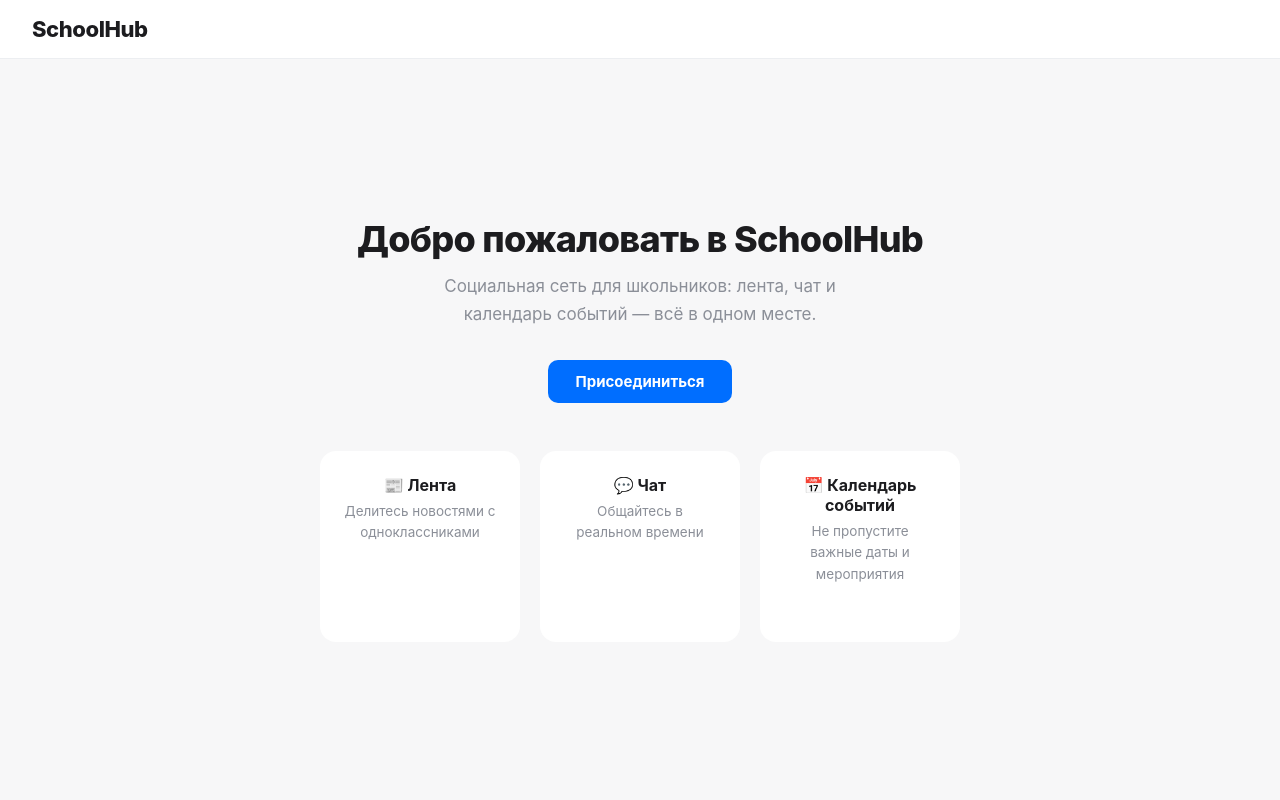
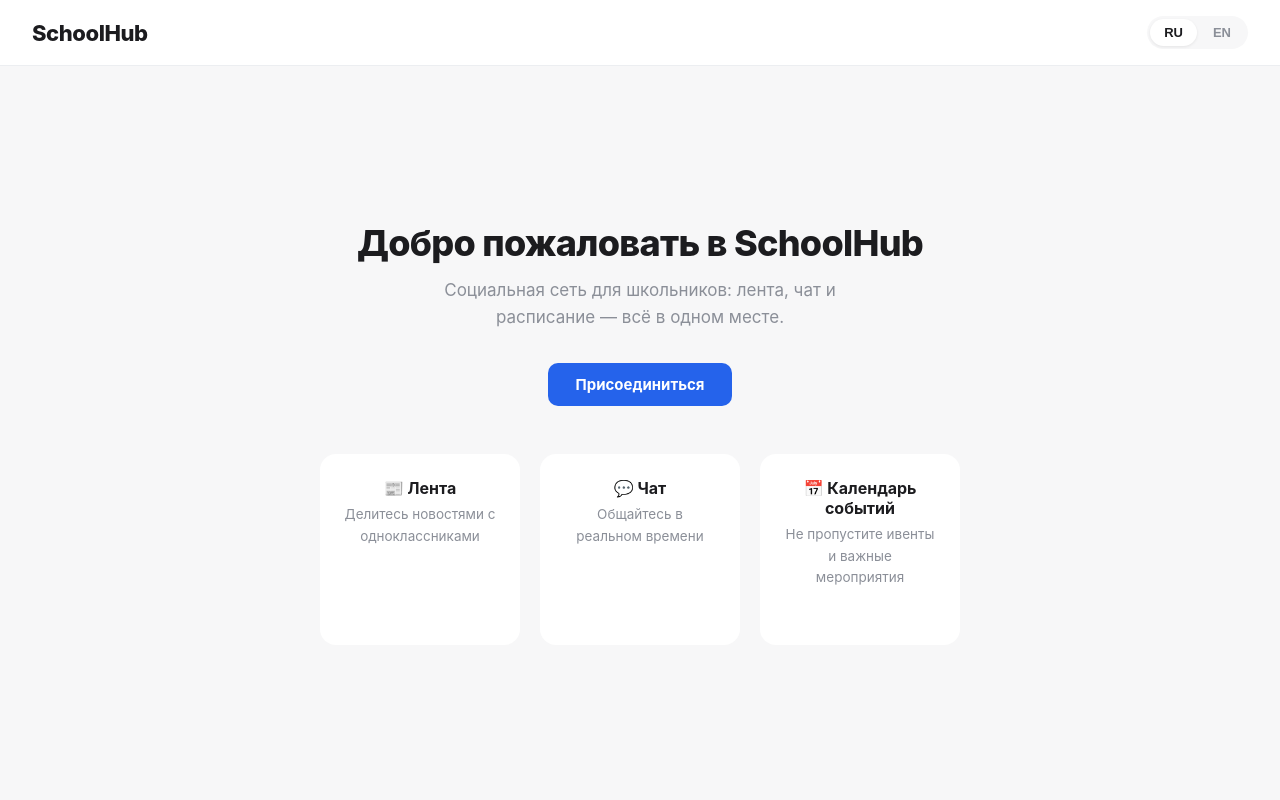
Before and after one commit to esipov117-commits/Schoolhub01, a Django app: page / in a window 1280 px wide. Run offline with Django 5.2, Linux system fonts and the light colour scheme.

Commit message:
Added switch language feature for welcome page

```diff
--- a/templates/welcome.html
+++ b/templates/welcome.html
@@ -1,9 +1,9 @@
 <!DOCTYPE html>
-<html lang="ru">
+<html lang="ru" id="html-root">
 <head>
 <meta charset="UTF-8">
 <meta name="viewport" content="width=device-width, initial-scale=1.0">
-<title>SchoolHub — Добро пожаловать</title>
+<title id="page-title">SchoolHub — Добро пожаловать</title>
 <style>
     :root {
         --bg: #f7f7f8;
@@ -11,7 +11,7 @@
         --text: #1c1c1f;
         --muted: #8b8f98;
         --border: #eceef1;
-        --accent: #006eff;
+        --accent: #2563eb;
         --accent-hover: #1d4ed8;
     }
     * { box-sizing: border-box; margin: 0; padding: 0; }
@@ -23,13 +23,38 @@
         display: flex;
         flex-direction: column;
     }
-
     .topbar {
         background: var(--panel);
         padding: 16px 32px;
         border-bottom: 1px solid var(--border);
+        display: flex;
+        justify-content: space-between;
+        align-items: center;
     }
     .topbar h1 { font-size: 22px; font-weight: 800; letter-spacing: -0.02em; }
+
+    .lang-switch {
+        display: flex;
+        gap: 2px;
+        background: var(--bg);
+        border-radius: 999px;
+        padding: 3px;
+    }
+    .lang-btn {
+        border: none;
+        background: transparent;
+        padding: 6px 14px;
+        border-radius: 999px;
+        font-size: 13px;
+        font-weight: 600;
+        color: var(--muted);
+        cursor: pointer;
+    }
+    .lang-btn.active {
+        background: #ffffff;
+        color: var(--text);
+        box-shadow: 0 1px 3px rgba(0,0,0,0.08);
+    }
 
     .hero {
         flex: 1;
@@ -53,7 +78,6 @@
         margin-bottom: 32px;
         line-height: 1.6;
     }
-
     .buttons { display: flex; gap: 12px; }
     .btn {
         padding: 12px 28px;
@@ -68,12 +92,6 @@
         color: #fff;
     }
     .btn-primary:hover { background: var(--accent-hover); }
-    .btn-secondary {
-        background: var(--panel);
-        color: var(--text);
-        border: 1px solid var(--border);
-    }
-    .btn-secondary:hover { background: var(--bg); }
 
     .features {
         display: flex;
@@ -97,31 +115,90 @@
 
 <div class="topbar">
     <h1>SchoolHub</h1>
+    <div class="lang-switch">
+        <button type="button" class="lang-btn active" data-lang="ru" onclick="setLang('ru')">RU</button>
+        <button type="button" class="lang-btn" data-lang="en" onclick="setLang('en')">EN</button>
+    </div>
 </div>
 
 <div class="hero">
-    <h2>Добро пожаловать в SchoolHub</h2>
-    <p>Социальная сеть для школьников: лента, чат и календарь событий — всё в одном месте.</p>
+    <h2 data-i18n="title">Добро пожаловать в SchoolHub</h2>
+    <p data-i18n="subtitle">Социальная сеть для школьников: лента, чат и расписание — всё в одном месте.</p>
 
     <div class="buttons">
-        <a href="{% url 'register' %}" class="btn btn-primary">Присоединиться</a>
+        <a href="{% url 'register' %}" class="btn btn-primary" data-i18n="join">Присоединиться</a>
     </div>
 
     <div class="features">
         <div class="feature-card">
-            <h3>📰 Лента</h3>
-            <p>Делитесь новостями с одноклассниками</p>
+            <h3 data-i18n="feature_feed_title">📰 Лента</h3>
+            <p data-i18n="feature_feed_text">Делитесь новостями с одноклассниками</p>
         </div>
         <div class="feature-card">
-            <h3>💬 Чат</h3>
-            <p>Общайтесь в реальном времени</p>
+            <h3 data-i18n="feature_chat_title">💬 Чат</h3>
+            <p data-i18n="feature_chat_text">Общайтесь в реальном времени</p>
         </div>
         <div class="feature-card">
-            <h3>📅 Календарь событий</h3>
-            <p>Не пропустите важные даты и мероприятия</p>
+            <h3 data-i18n="feature_schedule_title">📅 Календарь событий</h3>
+            <p data-i18n="feature_schedule_text">Не пропустите ивенты и важные мероприятия</p>
         </div>
     </div>
 </div>
 
+<script>
+    const translations = {
+        ru: {
+            title: "Добро пожаловать в SchoolHub",
+            subtitle: "Социальная сеть для школьников: лента, чат и расписание — всё в одном месте.",
+            join: "Присоединиться",
+            feature_feed_title: "📰 Лента",
+            feature_feed_text: "Делитесь новостями с одноклассниками",
+            feature_chat_title: "💬 Чат",
+            feature_chat_text: "Общайтесь в реальном времени",
+            feature_schedule_title: "📅 Календарь событий",
+            feature_schedule_text: "Не пропустите ивенты и важные мероприятия",
+            page_title: "SchoolHub — Добро пожаловать"
+        },
+        en: {
+            title: "Welcome to SchoolHub",
+            subtitle: "A social network for students: feed, chat and schedule — all in one place.",
+            join: "Join now",
+            feature_feed_title: "📰 Feed",
+            feature_feed_text: "Share news with your classmates",
+            feature_chat_title: "💬 Chat",
+            feature_chat_text: "Chat in real time",
+            feature_schedule_title: "📅 Schedule",
+            feature_schedule_text: "Always know what event is next",
+            page_title: "SchoolHub — Welcome"
+        }
+    };
+
+    function setLang(lang) {
+        const dict = translations[lang];
+        if (!dict) return;
+
+        document.querySelectorAll('[data-i18n]').forEach(el => {
+            const key = el.getAttribute('data-i18n');
+            if (dict[key] !== undefined) {
+                el.textContent = dict[key];
+            }
+        });
+
+        document.getElementById('page-title').textContent = dict.page_title;
+        document.getElementById('html-root').setAttribute('lang', lang);
+
+        document.querySelectorAll('.lang-btn').forEach(btn => {
+            btn.classList.toggle('active', btn.getAttribute('data-lang') === lang);
+        });
+
+        localStorage.setItem('preferredLang', lang);
+    }
+
+    document.addEventListener('DOMContentLoaded', () => {
+        const saved = localStorage.getItem('preferredLang') || 'ru';
+        setLang(saved);
+    });
+</script>
+
 </body>
 </html>
```
